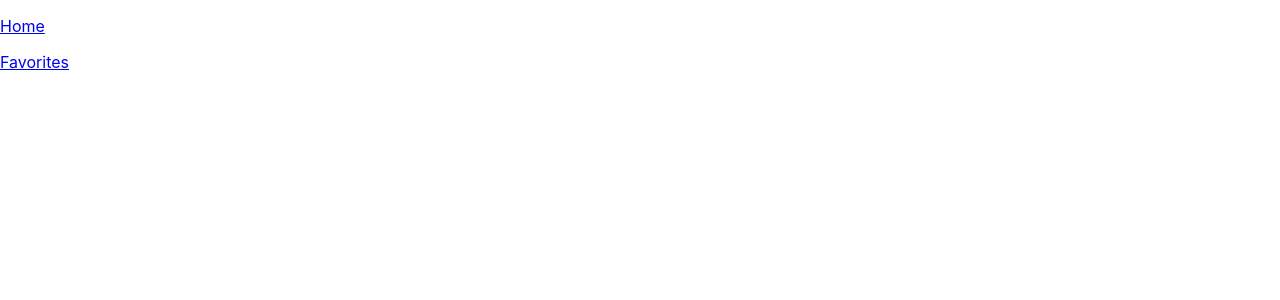
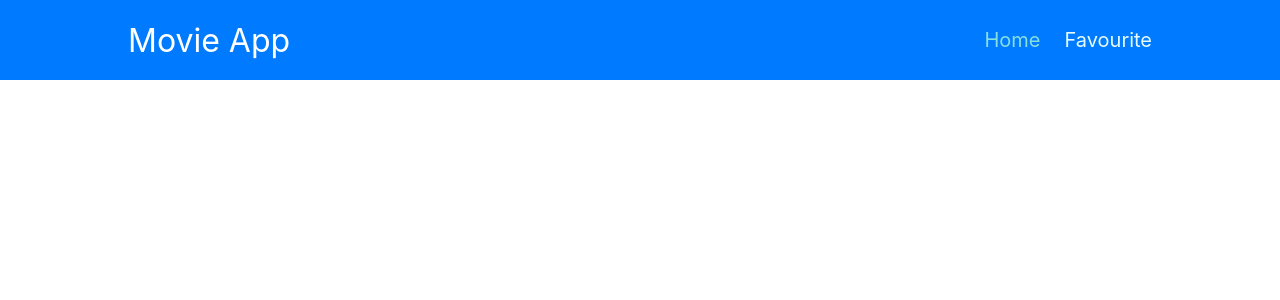
Before and after one commit to vrushal007/movie-search-app, a React (Create React App) app: page /favourites in a window 1280 px wide. Shown: the top 300 px of the page. Built offline with nearby package versions, Linux system fonts and the light colour scheme.

Commit message:
added header

```diff
--- a/src/App.js
+++ b/src/App.js
@@ -2,14 +2,16 @@ import {Link, Route, Routes} from "react-router-dom";
 import Home from "./components/Home";
 import MovieDetail from "./components/MovieDetail";
 import Favourites from "./components/Favourites";
+import Header from "./components/Header";
 
 function App() {
   return (
     <div>
-      <div>
+      {/* <div>
       <Link to='/'><p>Home</p></Link>
       <Link to='/favourites'><p>Favorites</p></Link>
-      </div>
+      </div> */}
+      <Header />
       <Routes>
         <Route path="/" element={<Home />}/>
         <Route path="/:id" element={<MovieDetail />}/>
--- a/src/components/Favourites.js
+++ b/src/components/Favourites.js
@@ -14,7 +14,7 @@ function Favourites() {
 
   return (
     <div>
-			{favouriteMovies?.map((item)=><MovieItem item={item} name="Remove Favourite" onRemove={removeFavouriteHandler} type="remove"/>)}
+			{favouriteMovies?.map((item)=><MovieItem key={item.imdbID} item={item} name="Remove Favourite" onRemove={removeFavouriteHandler} type="remove"/>)}
     </div>
   )
 }
--- /dev/null
+++ b/src/components/Header.js
@@ -0,0 +1,26 @@
+import React from 'react'
+import { NavLink } from 'react-router-dom'
+import classes from './Header.module.css'
+
+function Header() {
+  return (<header className={classes.header}>
+    <div className={classes.logo}>Movie App</div>
+    <nav className={classes.nav}>
+        <ul>
+            <li>
+                <NavLink to='/' className={({isActive})=> isActive ? classes.active : undefined}>
+                    Home
+                </NavLink>
+            </li>
+            <li>
+                <NavLink to='/favourites' className={({isActive})=> isActive ? classes.active : undefined}>
+                    Favourite
+                </NavLink>
+            </li>
+        </ul>
+    </nav>
+  </header>
+  )
+}
+
+export default Header
--- /dev/null
+++ b/src/components/Header.module.css
@@ -0,0 +1,36 @@
+.header {
+  height: 5rem;
+  display: flex;
+  padding: 0 10%;
+  justify-content: space-between;
+  align-items: center;
+  background-color: #007bff;
+}
+
+.logo {
+  font-size: 2rem;
+  color: white;
+}
+
+.nav ul {
+  list-style: none;
+  display: flex;
+  margin: 0;
+  padding: 0;
+}
+
+.nav li {
+  margin-left: 1.5rem;
+  font-size: 1.25rem;
+}
+
+.nav a {
+  text-decoration: none;
+  color: #88dfdf;
+}
+
+.nav a:hover,
+.nav a:active,
+.nav a.active {
+  color: #e6fcfc;
+}
```
